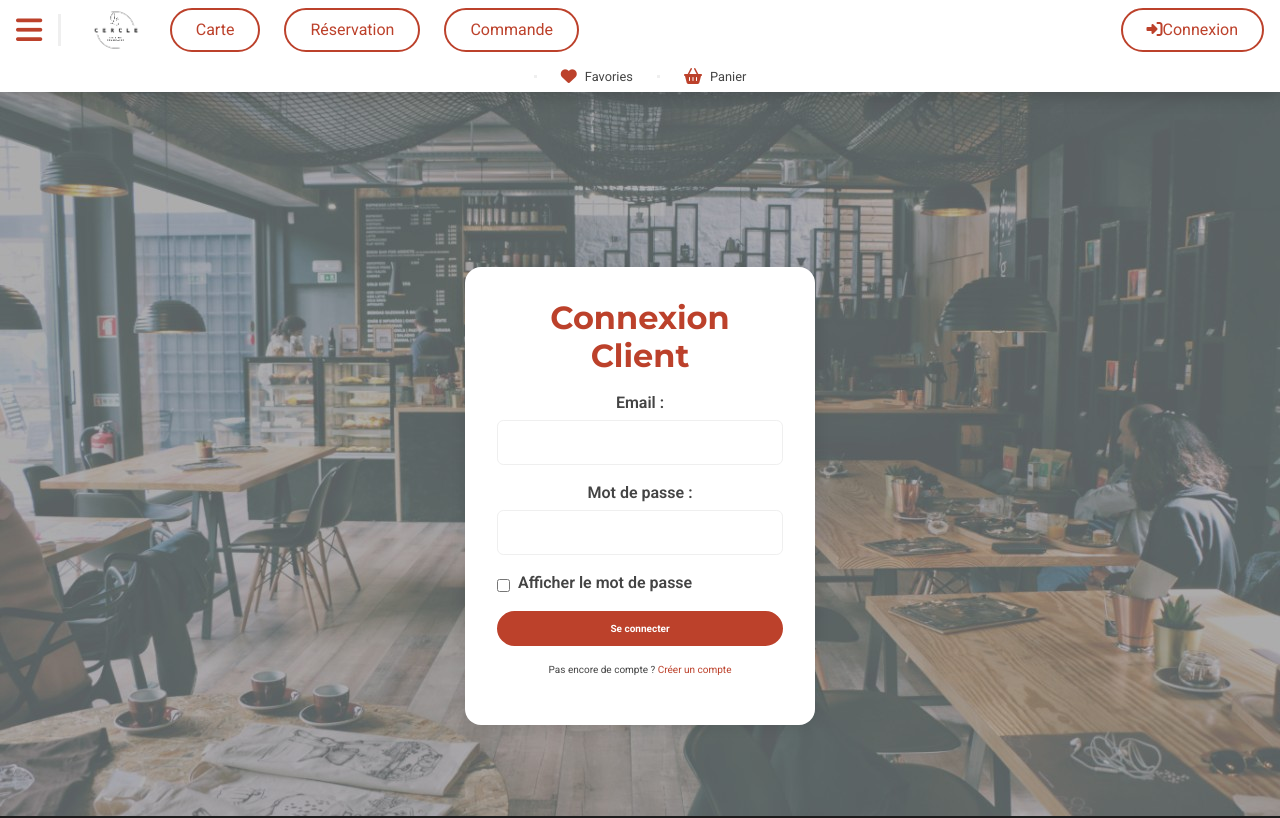
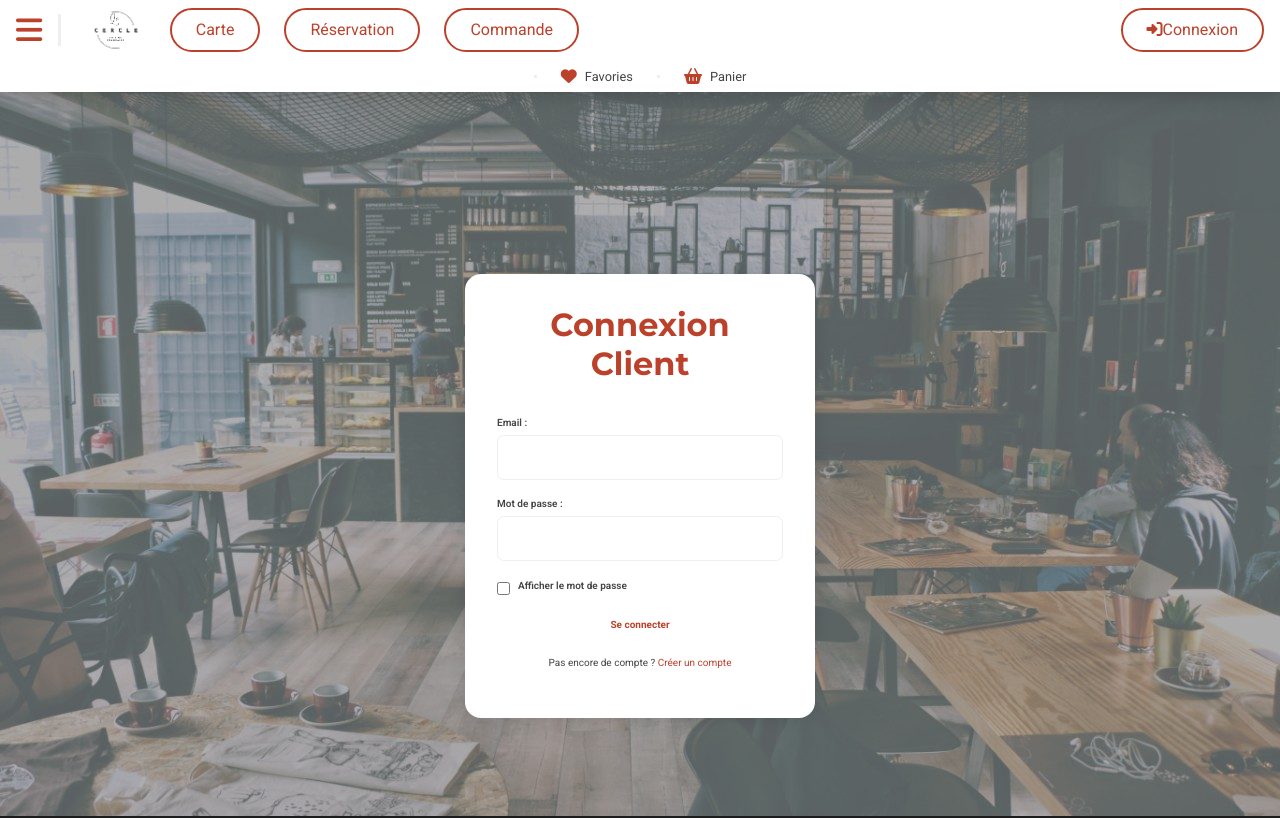
Before and after one commit to houssem23uha/restaurant, a React (Vite) app: page /login in a window 1280 px wide. Shown: the top 818 px of the page. Built offline with nearby package versions, Linux system fonts and the light colour scheme; a web font is replaced by a local one.

Commit message:
Nettoyage du code mort dans le projet, indentations corrigé, redirections effectués correctement

```diff
--- a/src/components/Login.module.scss
+++ b/src/components/Login.module.scss
@@ -1,8 +1,3 @@
-
-@import "../assets/styles/index.scss";
-
-
-
 .loginContainer {
   display: flex;
   justify-content: center;
@@ -28,7 +23,7 @@
 }
 
 .loginForm label {
-  @extend .label;
+
   margin-top: 1rem;
   font-weight: 600;
 }
@@ -48,8 +43,7 @@
 }
 
 .loginForm button {
-  @extend .btn;
-  @extend .btn-primary;
+
   width: 100%;
   margin-top: 1.5rem;
   font-weight: bold;
@@ -86,7 +80,7 @@
 }
 
 .loginForm label {
-  @extend .label;
+
   margin-top: 1rem;
   font-weight: 600;
 }
@@ -106,8 +100,7 @@
 }
 
 .loginForm button {
-  @extend .btn;
-  @extend .btn-primary;
+
   width: 100%;
   margin-top: 1.5rem;
   font-weight: bold;
```
